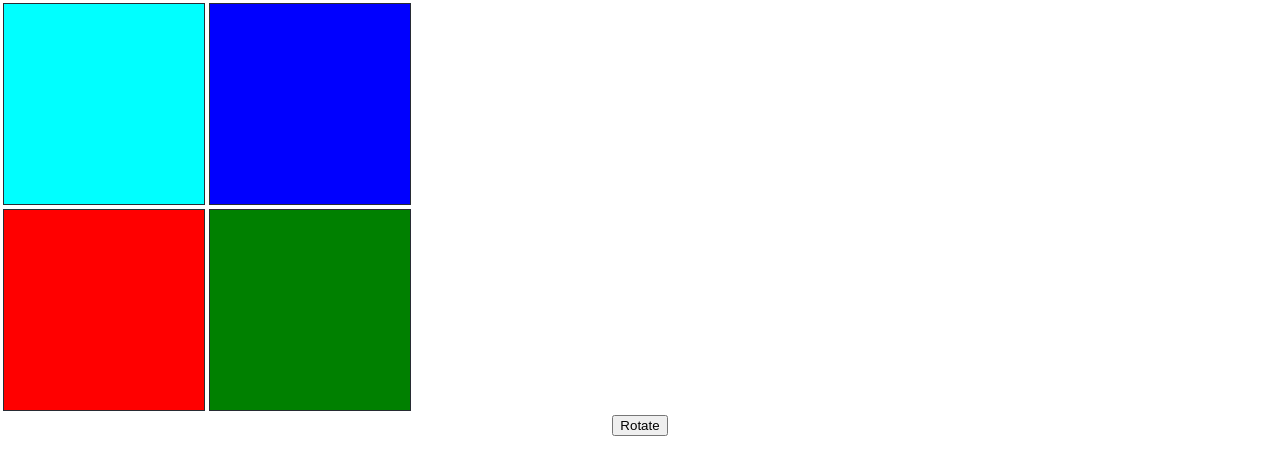
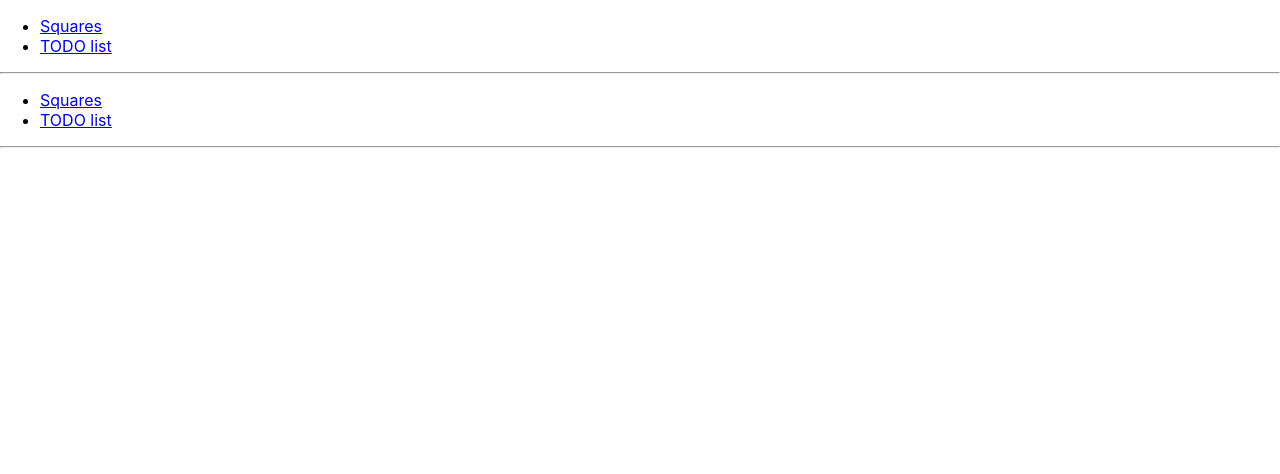
Before and after one commit to Miraschon/ReactDemo, a React (Create React App) app: page / in a window 1280 px wide. Shown: the top 474 px of the page. Built offline with nearby package versions, Linux system fonts and the light colour scheme.

Commit message:
routes added

```diff
--- a/package.json
+++ b/package.json
@@ -8,6 +8,7 @@
     "@testing-library/user-event": "^13.5.0",
     "react": "^18.1.0",
     "react-dom": "^18.1.0",
+    "react-router-dom": "^6.3.0",
     "react-scripts": "5.0.1",
     "web-vitals": "^2.1.4"
   },
--- a/src/App.js
+++ b/src/App.js
@@ -1,10 +1,19 @@
 import './App.css';
-import SquarePage from './pages/SquarePage';
+import * as React from "react";
+import {Routes, Route, BrowserRouter} from "react-router-dom";
+import TodoPage from "./pages/TodoPage";
+import SquarePage from "./pages/SquarePage";
+import HomePage from "./pages/HomePage";
 
 function App() {
-    return <div>
-        <SquarePage/>
-    </div>
+    return <BrowserRouter>
+        <HomePage/>
+        <Routes>
+            <Route path="/" element={<HomePage/>}/>
+            <Route path="square" element={<SquarePage/>}/>
+            <Route path="todo" element={<TodoPage/>}/>
+        </Routes>
+    </BrowserRouter>
 }
 
 export default App;
--- /dev/null
+++ b/src/pages/HomePage.js
@@ -0,0 +1,18 @@
+import {Link} from "react-router-dom";
+import * as React from "react";
+
+function HomePage() {
+    return <div>
+        <ul>
+            <li>
+                <Link to="/square">Squares</Link>
+            </li>
+            <li>
+                <Link to="/todo">TODO list</Link>
+            </li>
+        </ul>
+        <hr/>
+    </div>
+}
+
+export default HomePage
--- /dev/null
+++ b/src/pages/TodoPage.js
@@ -0,0 +1,5 @@
+function TodoPage() {
+    return <div><h1>TodoPage</h1></div>
+}
+
+export default TodoPage;
```
Also changed, not shown: 1 other file (tests, documents, lock files or other folders).
